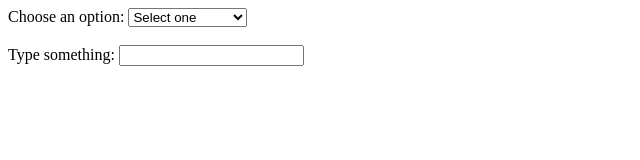
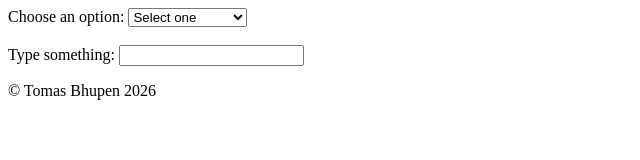
Before and after one commit to tomasbhupen/COMP-6062-Lab-4, a plain HTML site: page index.html in a window 1280 px wide. Shown: the whole page, without its empty margins (0-640 px from the left). Drawn offline with Linux system fonts and the light colour scheme.

Commit message:
Update index.html

```diff
--- a/index.html
+++ b/index.html
@@ -27,5 +27,6 @@
 
 </form>
 
+<footer> &copy Tomas Bhupen 2026</footer>
 <script src="script.js"></script>
 </body>
```
